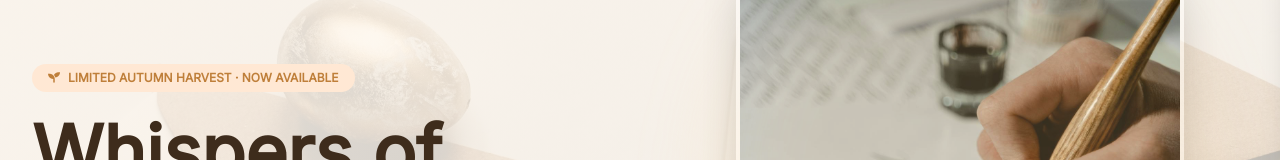
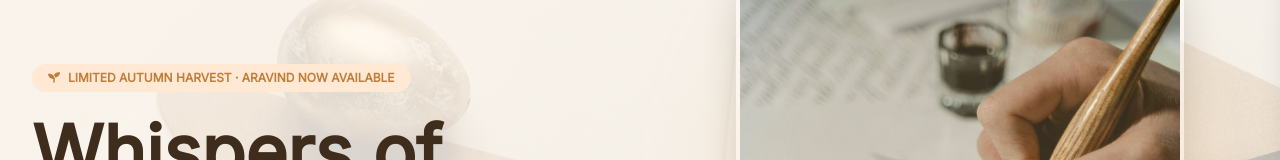
Before and after one commit to Mathumithajayapal/h-a-n-d, a plain HTML site: page index.html in a window 1280 px wide. Shown: the part 259-419 px from the top of the page. Drawn offline with Linux system fonts and the light colour scheme.

Commit message:
first commit

```diff
--- a/index.html
+++ b/index.html
@@ -515,7 +515,7 @@
                     <div class="flex-1 text-center lg:text-left">
                         <div
                             class="inline-flex items-center gap-2 bg-[#FFE8D4] px-4 py-1.5 rounded-full text-[#BF7F3A] text-xs font-semibold uppercase mb-6 hero-badge">
-                            <i class="fas fa-seedling text-xs"></i> <span>limited autumn harvest · now available</span>
+                            <i class="fas fa-seedling text-xs"></i> <span>limited autumn harvest · Aravind now available</span>
                         </div>
                         <h1
                             class="text-4xl sm:text-5xl md:text-6xl lg:text-7xl font-bold text-[#3E2C1C] leading-tight text-primary-dark">
```
